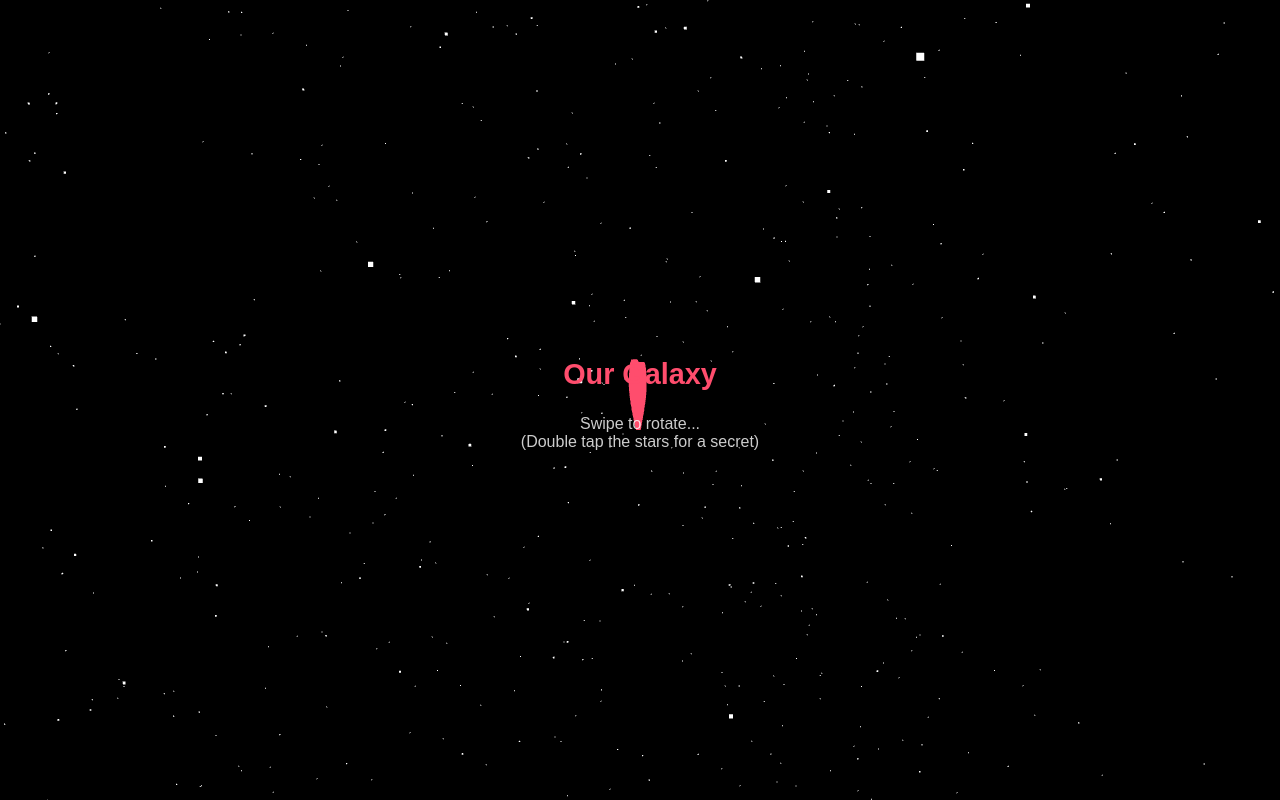
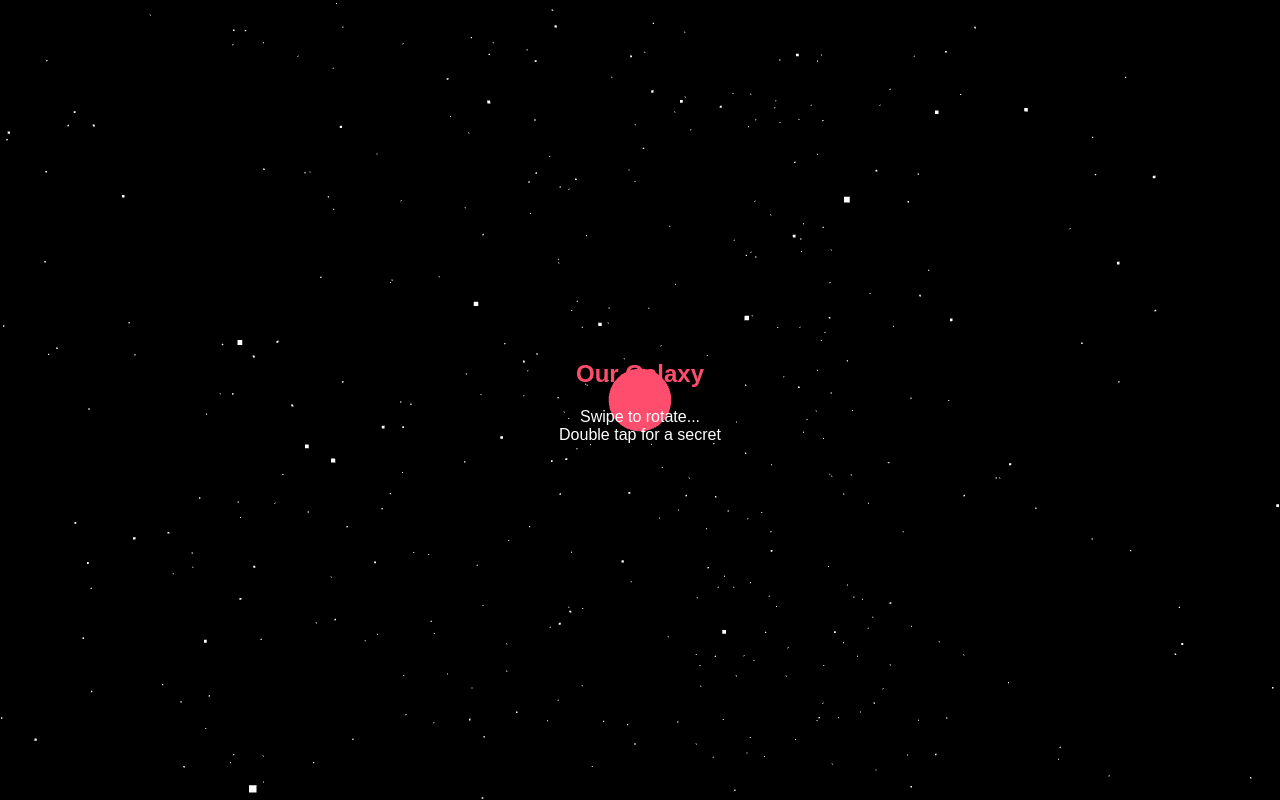
Before and after one commit to pritamchitte10-png/Valentine-, a plain HTML site: page sphere.html in a window 1280 px wide. Drawn offline with nearby package versions, Linux system fonts and the light colour scheme.

Commit message:
Update sphere.html

```diff
--- a/sphere.html
+++ b/sphere.html
@@ -1,26 +1,22 @@
-<!DOCTYPE html>
+            <!DOCTYPE html>
 <html>
 <head>
-    <meta name="viewport" content="width=device-width, initial-scale=1.0, maximum-scale=1.0, user-scalable=no">
+    <meta name="viewport" content="width=device-width, initial-scale=1.0">
     <title>The Universe</title>
     <style>
         body { margin: 0; background: #000; overflow: hidden; font-family: sans-serif; }
         #msg { position: absolute; top: 50%; left: 50%; transform: translate(-50%, -50%); width: 85%; text-align: center; color: #ff4d6d; z-index: 10; pointer-events: none; }
-        .secret-box { display: none; background: rgba(0,0,0,0.8); padding: 25px; border-radius: 20px; border: 1px solid #ff4d6d; box-shadow: 0 0 20px #ff4d6d; }
+        .secret-box { display: none; background: rgba(0,0,0,0.9); padding: 25px; border-radius: 20px; border: 1px solid #ff4d6d; }
     </style>
 </head>
 <body>
     <div id="msg">
-        <div id="hint">
-            <h2 style="font-size: 1.8rem;">Our Galaxy</h2>
-            <p style="color: #fff; opacity: 0.8;">Swipe to rotate...<br>(Double tap the stars for a secret)</p>
-        </div>
+        <div id="hint"><h2>Our Galaxy</h2><p style="color:#fff;">Swipe to rotate...<br>Double tap for a secret</p></div>
         <div id="secret" class="secret-box">
-            <h2 style="margin-top:0;">The Secret ❤️</h2>
-            <p style="color: #fff; line-height: 1.5;">2,400+ days later and you're still my favorite person. I built this galaxy on my phone because you deserve the world. I love you so much BABE!</p>
+            <h2>The Secret ❤️</h2>
+            <p style="color:#fff;">2,400+ days later and you're still my favorite person. I love you so much!</p>
         </div>
     </div>
-
     <script src="https://cdnjs.cloudflare.com/ajax/libs/three.js/r128/three.min.js"></script>
     <script>
         var scene = new THREE.Scene();
@@ -29,65 +25,35 @@
         renderer.setSize(window.innerWidth, window.innerHeight);
         document.body.appendChild(renderer.domElement);
 
-        // STARS
         var starGeo = new THREE.BufferGeometry();
         var starVex = [];
-        for(let i=0; i<1500; i++) {
-            starVex.push((Math.random()-0.5)*1200, (Math.random()-0.5)*1200, (Math.random()-0.5)*1200);
-        }
+        for(let i=0; i<1000; i++) { starVex.push((Math.random()-0.5)*1000, (Math.random()-0.5)*1000, (Math.random()-0.5)*1000); }
         starGeo.setAttribute('position', new THREE.Float32BufferAttribute(starVex, 3));
-        var starMat = new THREE.PointsMaterial({color: 0xffffff, size: 1.5});
-        var stars = new THREE.Points(starGeo, starMat);
+        var stars = new THREE.Points(starGeo, new THREE.PointsMaterial({color: 0xffffff, size: 1.5}));
         scene.add(stars);
 
-        // 3D HEART
-        var heartShape = new THREE.Shape();
-        heartShape.moveTo(0, 0);
-        heartShape.bezierCurveTo(0, -3, -5, -15, -20, -15);
-        heartShape.bezierCurveTo(-35, -15, -35, 11, -35, 11);
-        heartShape.bezierCurveTo(-35, 25, -15, 45, 0, 60);
-        heartShape.bezierCurveTo(15, 45, 35, 25, 35, 11);
-        heartShape.bezierCurveTo(35, 11, 35, -15, 20, -15);
-        heartShape.bezierCurveTo(10, -15, 0, -3, 0, 0);
-
-        var geometry = new THREE.ExtrudeGeometry(heartShape, { depth: 4, bevelEnabled: true, bevelSize: 1, bevelThickness: 1 });
-        var material = new THREE.MeshBasicMaterial({ color: 0xff4d6d });
-        var core = new THREE.Mesh(geometry, material);
-
-        core.scale.set(0.4, 0.4, 0.4);
-        core.rotation.z = Math.PI;
-        core.position.y = 12;
+        // Simple Sphere Core for Stability
+        var core = new THREE.Mesh(new THREE.SphereGeometry(15, 32, 32), new THREE.MeshBasicMaterial({color: 0xff4d6d}));
         scene.add(core);
-
         camera.position.z = 250;
 
         function animate() {
             requestAnimationFrame(animate);
-            stars.rotation.y += 0.0008;
-            core.rotation.y += 0.015;
-            let pulse = 0.4 + Math.sin(Date.now()*0.002)*0.03;
-            core.scale.set(pulse, pulse, pulse);
+            stars.rotation.y += 0.001;
+            core.rotation.y += 0.01;
             renderer.render(scene, camera);
         }
         animate();
 
-        // DOUBLE TAP LOGIC
         let lastTap = 0;
-        document.addEventListener('touchend', function(e) {
+        document.addEventListener('touchend', function() {
             let now = Date.now();
             if (now - lastTap < 300) {
-                starMat.color.setHex(0xffb3c1);
                 document.getElementById('hint').style.display = 'none';
                 document.getElementById('secret').style.display = 'block';
             }
             lastTap = now;
         });
-
-        window.addEventListener('resize', () => {
-            camera.aspect = window.innerWidth / window.innerHeight;
-            camera.updateProjectionMatrix();
-            renderer.setSize(window.innerWidth, window.innerHeight);
-        });
     </script>
 </body>
 </html>
```
